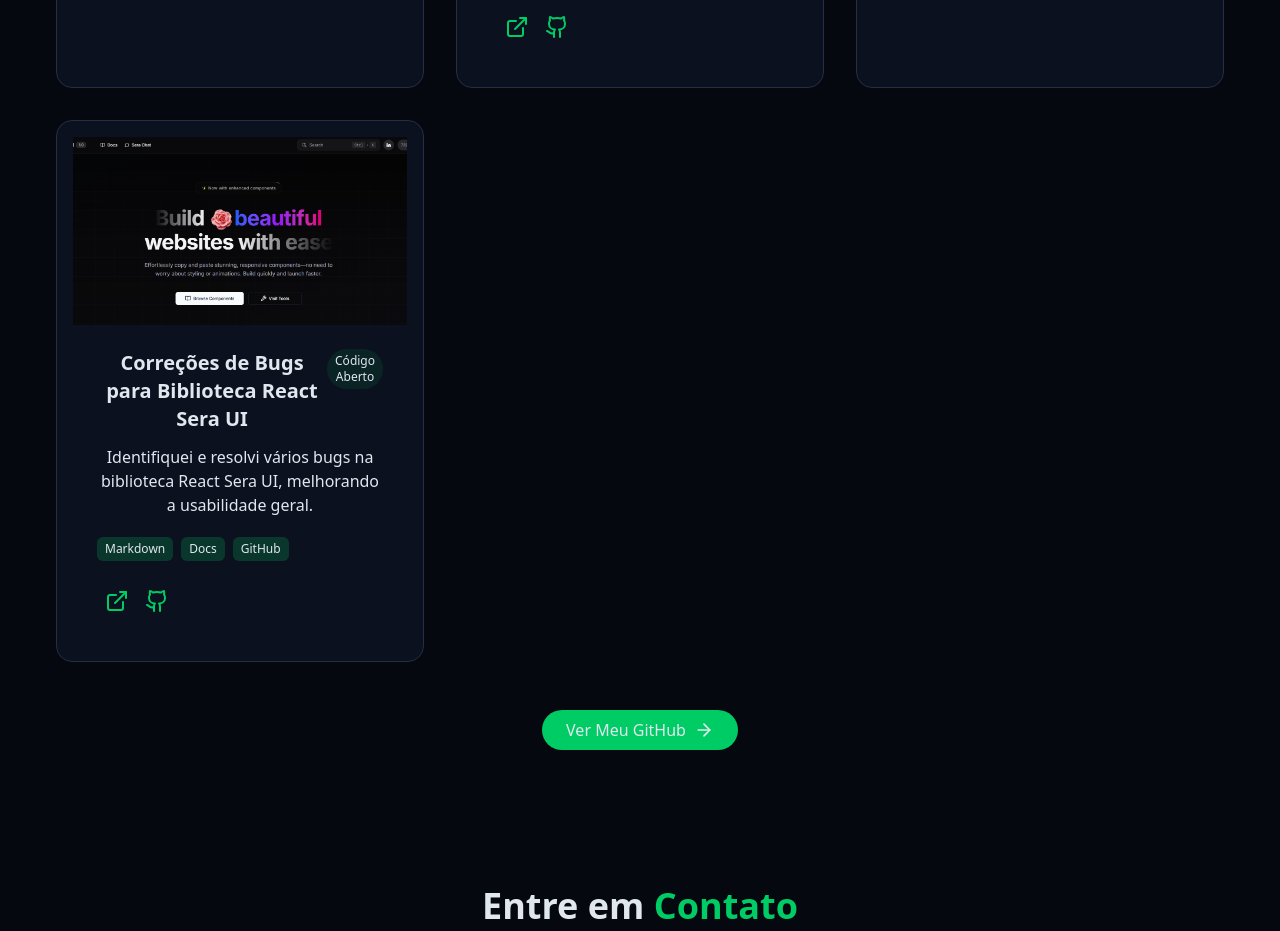
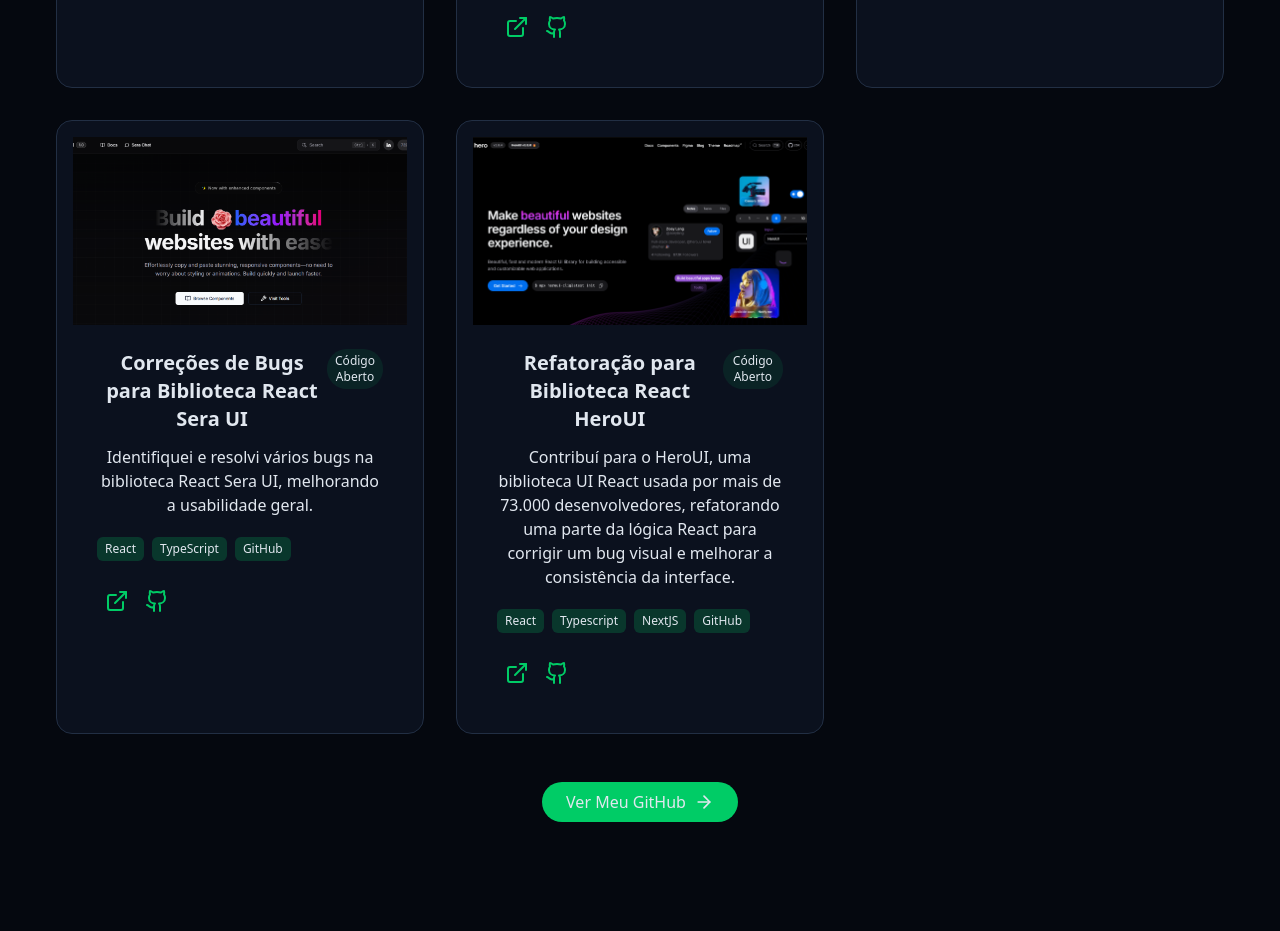
Before and after one commit to IgorJFS/my-portfolio, a React (Vite) app: page /pt-br in a window 1280 px wide. Shown: the part 4680-5611 px from the top of the page. Built offline with nearby package versions, Linux system fonts and the light colour scheme.

Commit message:
improves light theme

```diff
--- a/src/components/Projects.tsx
+++ b/src/components/Projects.tsx
@@ -145,9 +145,20 @@
       description: t('projects.items.seraui.description'),
       image: '/sera.png',
       category: 'Open Source',
-      technologies: ['Markdown', 'Docs', 'GitHub'],
+      technologies: ['React', 'TypeScript', 'GitHub'],
       liveUrl: 'https://seraui.seraprogrammer.com/',
       githubUrl: 'https://github.com/seraui/seraui/pull/14#event-19064453564',
+    },
+    {
+      id: 13,
+      title: t('projects.items.heroUI.title'),
+      description: t('projects.items.heroUI.description'),
+      image: '/HeroUI.png',
+      category: 'Open Source',
+      technologies: ['React', 'Typescript', 'NextJS', 'GitHub'],
+      liveUrl: 'https://www.heroui.com/',
+      githubUrl:
+        'https://github.com/heroui-inc/heroui/pull/5584#event-19423995404',
     },
   ];
 
--- a/src/components/StarBackground.tsx
+++ b/src/components/StarBackground.tsx
@@ -1,4 +1,4 @@
-import { useEffect, useState } from "react";
+import { useEffect, useState } from 'react';
 
 type Star = {
   id: number;
@@ -21,23 +21,54 @@
 export const StarBackground = () => {
   const [stars, setStars] = useState<Star[]>([]);
   const [meteors, setMeteors] = useState<Meteor[]>([]);
+  const [isDarkMode, setIsDarkMode] = useState(true);
 
   useEffect(() => {
-    generateStars();
-    generateMeteors();
+    // Check initial theme
+    const checkTheme = () => {
+      const isDark = document.documentElement.classList.contains('dark');
+      setIsDarkMode(isDark);
+    };
+
+    checkTheme();
+
+    // Only generate stars/meteors in dark mode
+    if (document.documentElement.classList.contains('dark')) {
+      generateStars();
+      generateMeteors();
+    }
 
     const handleResize = () => {
-      generateStars();
+      if (document.documentElement.classList.contains('dark')) {
+        generateStars();
+      }
     };
 
-    window.addEventListener("resize", handleResize);
+    // Watch for theme changes
+    const observer = new MutationObserver(() => {
+      checkTheme();
+      if (document.documentElement.classList.contains('dark')) {
+        generateStars();
+        generateMeteors();
+      }
+    });
 
-    return () => window.removeEventListener("resize", handleResize);
+    observer.observe(document.documentElement, {
+      attributes: true,
+      attributeFilter: ['class'],
+    });
+
+    window.addEventListener('resize', handleResize);
+
+    return () => {
+      window.removeEventListener('resize', handleResize);
+      observer.disconnect();
+    };
   }, []);
 
   const generateStars = () => {
     const numberOfStars = Math.floor(
-      (window.innerWidth * window.innerHeight) / 10000
+      (window.innerWidth * window.innerHeight) / 10000,
     );
 
     const newStars = [];
@@ -75,32 +106,34 @@
   };
 
   return (
-    <div className="fixed inset-0 overflow-hidden pointer-events-none z-0">
-      {stars.map((star) => (
+    <div
+      className={`fixed inset-0 overflow-hidden pointer-events-none z-0 ${isDarkMode ? 'block' : 'hidden'}`}
+    >
+      {stars.map(star => (
         <div
           key={star.id}
-          className="star animate-pulse-subtle"
+          className='star animate-pulse-subtle'
           style={{
-            width: star.size + "px",
-            height: star.size + "px",
-            left: star.x + "%",
-            top: star.y + "%",
+            width: star.size + 'px',
+            height: star.size + 'px',
+            left: star.x + '%',
+            top: star.y + '%',
             opacity: star.opacity,
-            animationDuration: star.animationDuration + "s",
+            animationDuration: star.animationDuration + 's',
           }}
         />
       ))}
 
-      {meteors.map((meteor) => (
+      {meteors.map(meteor => (
         <div
           key={meteor.id}
-          className="meteor animate-meteor"
+          className='meteor animate-meteor'
           style={{
-            width: meteor.size * 50 + "px",
-            height: meteor.size * 2 + "px",
-            left: meteor.x + "%",
-            top: meteor.y + "%",
-            animationDuration: meteor.animationDuration + "s",
+            width: meteor.size * 50 + 'px',
+            height: meteor.size * 2 + 'px',
+            left: meteor.x + '%',
+            top: meteor.y + '%',
+            animationDuration: meteor.animationDuration + 's',
           }}
         />
       ))}
--- a/src/index.css
+++ b/src/index.css
@@ -64,16 +64,20 @@
 
 @layer base {
   :root {
-    --background: 210 40% 98%;
-    --foreground: 222 47% 11%;
+    --background: linear-gradient(
+      300deg,
+      hsl(150, 40%, 85%) 0%,
+      hsl(200, 30%, 90%) 100%
+    );
+    --foreground: 222 47% 4%;
 
-    --card: 0 0% 100%;
+    --card: 120 40% 94%;
 
-    --primary: 150 100% 50%;
-    --primary-foreground: 210 40% 98%;
-    --secondary: 200 90% 50%;
+    --primary: 150 100% 40%;
+    --primary-foreground: 222 47% 96%;
+    --secondary: 150 60% 45%;
 
-    --border: 214 32% 91%;
+    --border: 222 20% 85%;
   }
 
   .dark {
@@ -98,10 +102,15 @@
   }
 
   body {
-    @apply bg-background text-foreground transition-colors duration-700 ease-in-out;
+    @apply text-foreground transition-colors duration-700 ease-in-out;
+    background: var(--background);
     font-feature-settings:
       'rlig' 1,
       'calt' 1;
+  }
+
+  .dark body {
+    background: hsl(222, 47%, 4%);
   }
 }
 
--- a/src/lib/i18n.ts
+++ b/src/lib/i18n.ts
@@ -128,6 +128,11 @@
             title: 'Bug Fixes for Sera UI React Library',
             description:
               'Identified and resolved various bugs within the Sera UI React library, improving overall usability.',
+          },
+          heroUI: {
+            title: 'Refactoring for HeroUI React Library',
+            description:
+              'Contributed to HeroUI, a React UI library used by 73,000+ developers, by refactoring a piece of the React logic to fix a visual bug and improve interface consistency.',
           },
         },
       },
@@ -307,6 +312,11 @@
             description:
               'Identifiquei e resolvi vários bugs na biblioteca React Sera UI, melhorando a usabilidade geral.',
           },
+          heroUI: {
+            title: 'Refatoração para Biblioteca React HeroUI',
+            description:
+              'Contribuí para o HeroUI, uma biblioteca UI React usada por mais de 73.000 desenvolvedores, refatorando uma parte da lógica React para corrigir um bug visual e melhorar a consistência da interface.',
+          },
         },
       },
       // Contact Section
```
Also changed, not shown: public/HeroUI.png (added).
